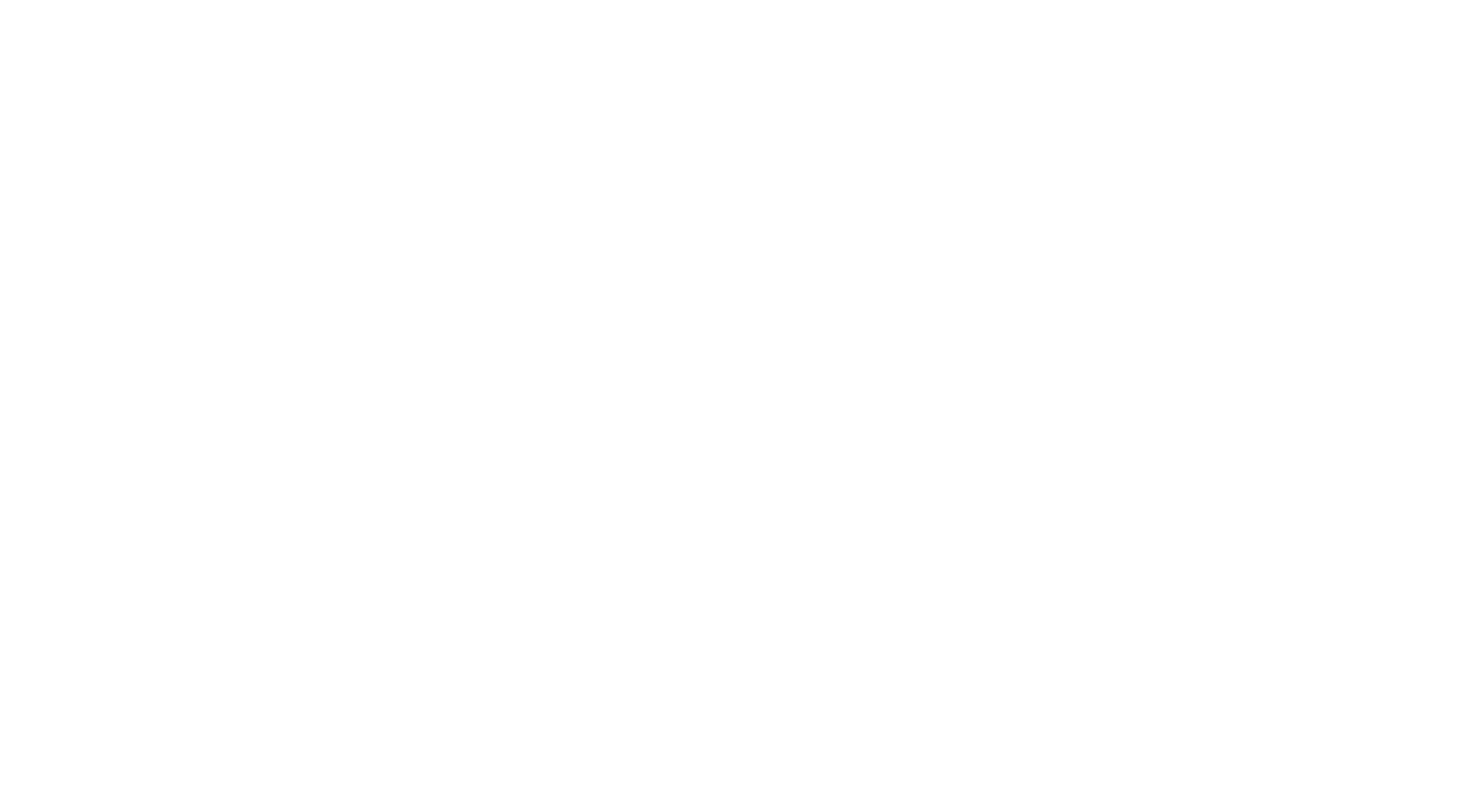
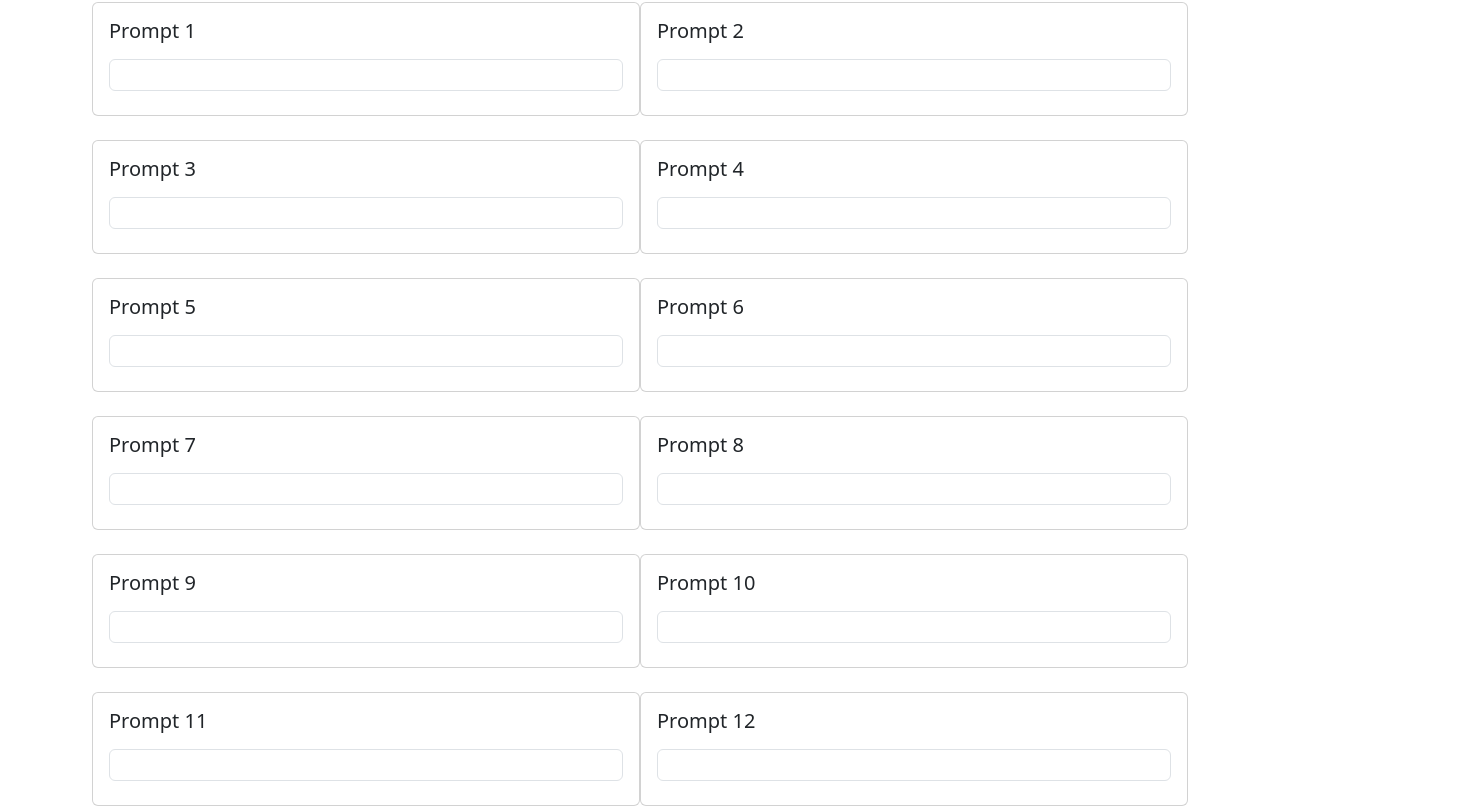
Before and after one commit to AplUSAndmINUS/beta-hive-story-submission, a React (Create React App) app: page /admin in a window 1280 px wide. Before the commit this address had no page. Shown: the part 348-1160 px from the top of the page, 1480 px wide, since content can reach past the window. Before the commit the page ends 800 px from the top, so only its background shows below. Built offline with nearby package versions, Linux system fonts and the light colour scheme; the HTML template or start-up script is replaced by a standard one.

Commit message:
added adnim page and view

```diff
--- a/src/components/form-elements/input/input-selection.tsx
+++ b/src/components/form-elements/input/input-selection.tsx
@@ -54,11 +54,7 @@ export const InputSelectionCard: React.FC<InputSelectionCardProps> = ({
       onClick={handleCardClick}
     >
       <div className='w-100'>
-        <div
-          className={`card p-2 mt-4 ${
-             isChecked && 'card-selected'
-          }`}
-        >
+        <div className={`card p-2 mt-4 ${isChecked && 'card-selected'}`}>
           <div className='card-body'>
             <h5 className='card-title'>
               <label
--- a/src/components/form-elements/input/input-type.tsx
+++ b/src/components/form-elements/input/input-type.tsx
@@ -1 +1,40 @@
-export { };
+import React from 'react';
+
+interface InputTypeProps {
+  isDisabled: boolean;
+  name: string;
+  label: string;
+}
+
+export const InputType: React.FC<InputTypeProps> = ({
+  isDisabled = false,
+  name,
+  label,
+}) => {
+  return (
+    <div className='col-6 d-flex flex-wrap justify-content-between'>
+      <div className='w-100'>
+        <div className='card mt-4'>
+          <div className='card-body'>
+            <h5 className='card-title'>
+              <label className='d-flex flex-column align-items-start'>
+                {label}
+                <input
+                  className='form-control mt-3'
+                  disabled={isDisabled}
+                  name={name}
+                  style={{
+                    marginRight: '1rem',
+                    height: '2rem',
+                  }}
+                />
+              </label>
+            </h5>
+          </div>
+        </div>
+      </div>
+    </div>
+  );
+};
+
+export default InputType;
--- /dev/null
+++ b/src/pages/admin/admin.tsx
@@ -0,0 +1,53 @@
+import React from 'react';
+
+import InputType from '../../components/form-elements/input/input-type';
+
+export const AdminPage: React.FC = () => {
+  return (
+    <div className='container-fluid'>
+      <div className='row'>
+        <h1 className='bd-title pb-2 mt-4 mb-4'>Admin</h1>
+      </div>
+
+      <div className='row'>
+        <h3 className='bd-title pb-2'>Specify the prompts</h3>
+        <div className='d-flex flex-row flex-wrap justify-content-between'>
+          <InputType name='input' isDisabled={false} label='Prompt 1' />
+          <InputType name='input' isDisabled={false} label='Prompt 2' />
+        </div>
+      </div>
+      <div className='row'>
+        <div className='d-flex flex-row flex-wrap justify-content-between'>
+          <InputType name='input' isDisabled={false} label='Prompt 3' />
+          <InputType name='input' isDisabled={false} label='Prompt 4' />
+        </div>
+      </div>
+      <div className='row'>
+        <div className='d-flex flex-row flex-wrap justify-content-between'>
+          <InputType name='input' isDisabled={false} label='Prompt 5' />
+          <InputType name='input' isDisabled={false} label='Prompt 6' />
+        </div>
+      </div>
+      <div className='row'>
+        <div className='d-flex flex-row flex-wrap justify-content-between'>
+          <InputType name='input' isDisabled={false} label='Prompt 7' />
+          <InputType name='input' isDisabled={false} label='Prompt 8' />
+        </div>
+      </div>
+      <div className='row'>
+        <div className='d-flex flex-row flex-wrap justify-content-between'>
+          <InputType name='input' isDisabled={false} label='Prompt 9' />
+          <InputType name='input' isDisabled={false} label='Prompt 10' />
+        </div>
+      </div>
+      <div className='row'>
+        <div className='d-flex flex-row flex-wrap justify-content-between'>
+          <InputType name='input' isDisabled={false} label='Prompt 11' />
+          <InputType name='input' isDisabled={false} label='Prompt 12' />
+        </div>
+      </div>
+    </div>
+  );
+};
+
+export default AdminPage;
--- a/src/pages/content-warnings/content-warnings.tsx
+++ b/src/pages/content-warnings/content-warnings.tsx
@@ -34,7 +34,7 @@ export const ContentWarnings: React.FC = () => {
       contentWarning !== '' &&
       (contentWarning === 'No' || contentSensitivities.length > 0)
     ) {
-      setIsSubmitDisabled(false);g
+      setIsSubmitDisabled(false);
     } else {
       setIsSubmitDisabled(true);
     }
--- a/src/routes/routes.tsx
+++ b/src/routes/routes.tsx
@@ -1,5 +1,6 @@
 import { NonIndexRouteObject } from 'react-router-dom';
 
+import { AdminPage } from '../pages/admin/admin';
 import { Arena } from '../pages/arena/arena';
 import { BetaHIVE } from '../pages/beta-hive/beta-hive';
 import { Confirmation } from '../pages/confirmation/confirmation';
@@ -23,6 +24,11 @@ export const routes: Routes[] = [
     path: '*',
     name: 'Not Found',
     element: <NotFound />,
+  },
+  {
+    path: '/admin',
+    name: 'Admin',
+    element: <AdminPage />,
   },
   {
     path: '/betaHIVE',
```
